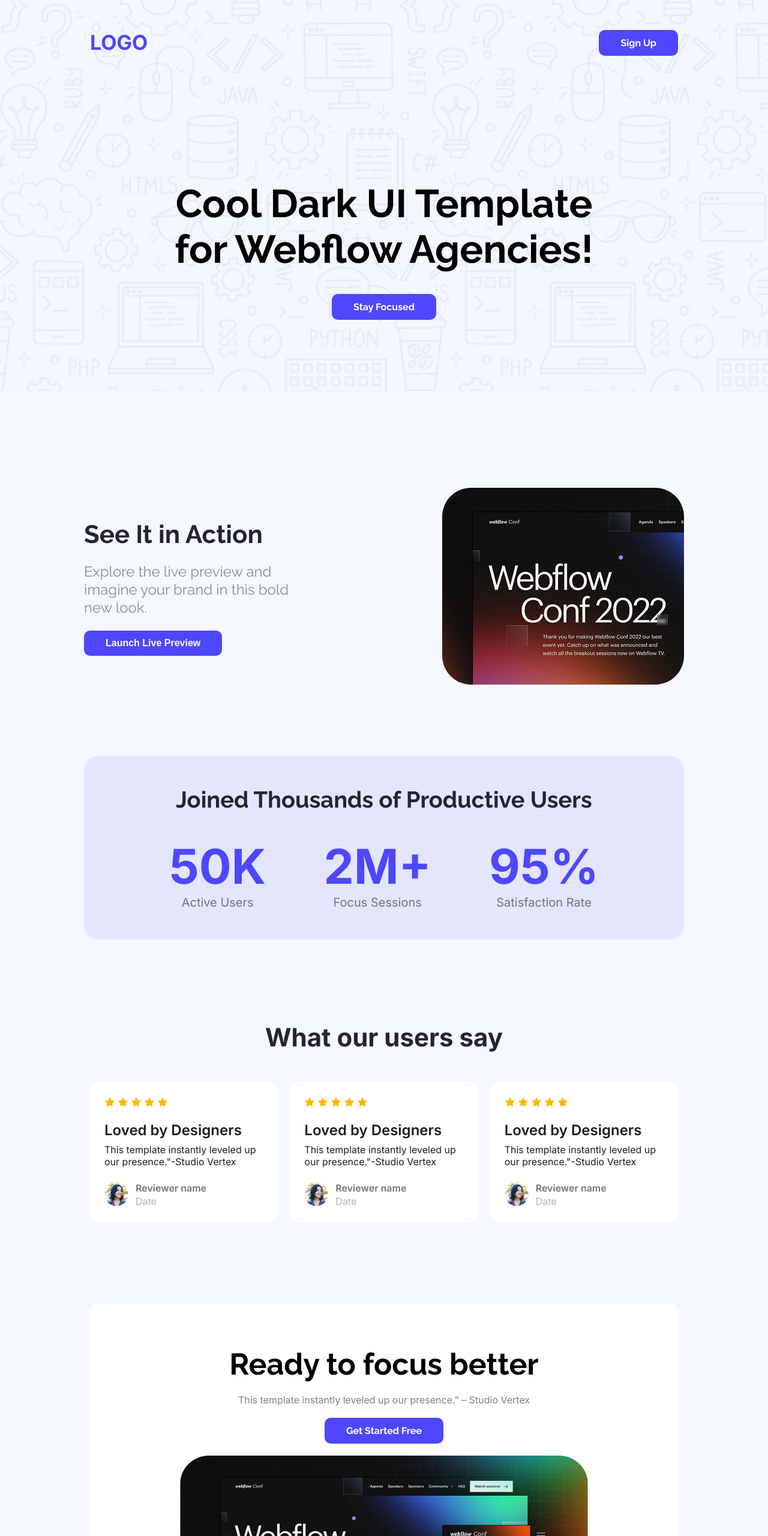
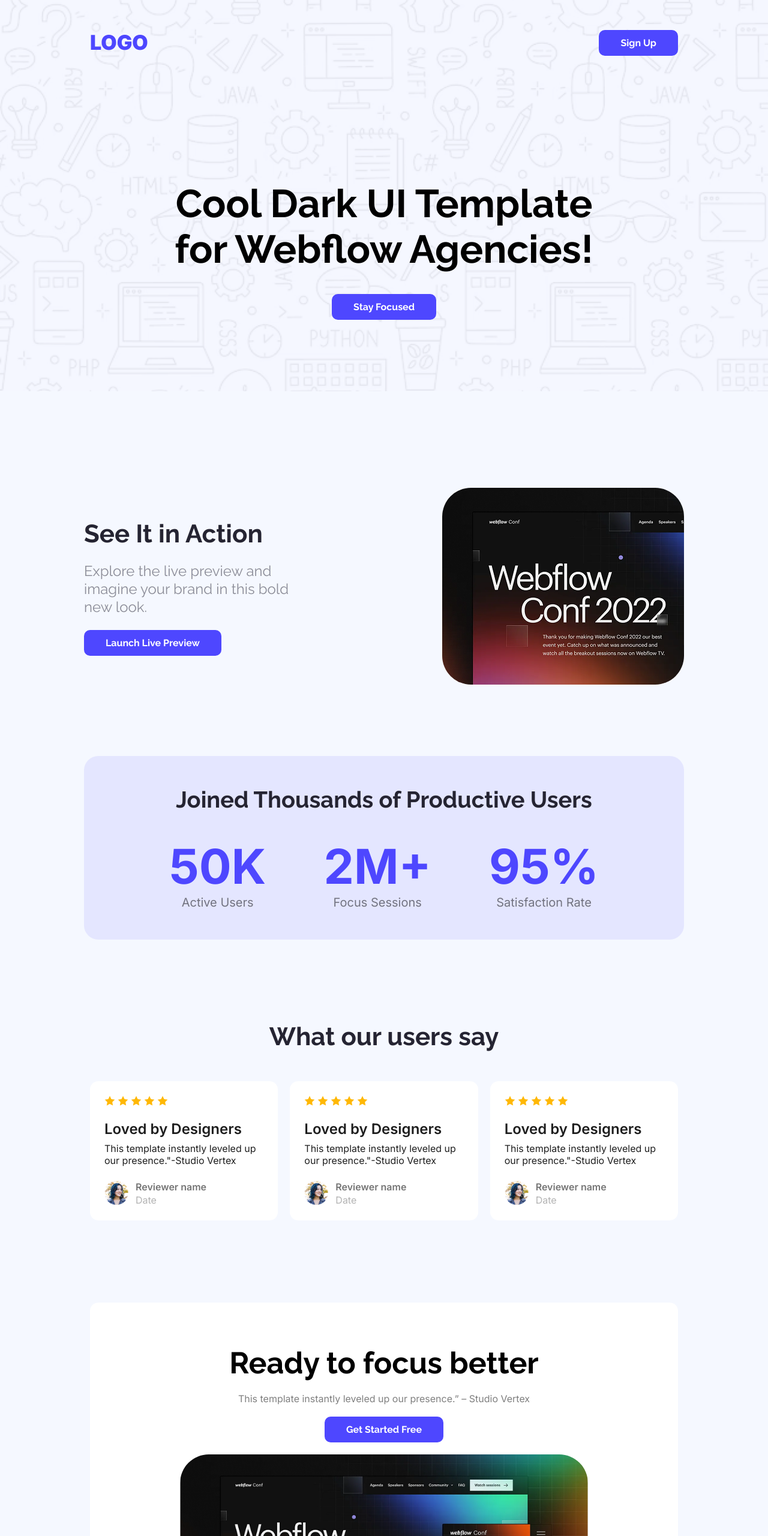
Before and after one commit to DomainExpansionn/First-assignment, a plain HTML site: page index.html in a window 1280 px wide. Shown: the top 2560 px of the page at 60% size. Drawn offline with Linux system fonts and the light colour scheme.

Commit message:
Fixed the fonts

```diff
--- a/index.html
+++ b/index.html
@@ -27,7 +27,7 @@
             <div class="action-text">
                  <h3 class="action-header raleway">See It in Action</h3>
                 <p class="action-details raleway">Explore the live preview and imagine your brand in this bold new look.</p>
-                <button class="sign-up">Launch Live Preview</button>
+                <button class="sign-up raleway">Launch Live Preview</button>
 
             </div>
             <div class="action-img">
@@ -45,7 +45,7 @@
             </div>
         </div>
         <div class="users inter">
-            <h3 class="what-users">What our users say</h3>
+            <h3 class="what-users raleway">What our users say</h3>
             <div class="overall-feedback">
                 <div class="users-card">
                     <div class="five-star">
@@ -118,7 +118,7 @@
                 <p class="contact-title raleway">Let's Get in Touch</p>
 
             <!-- <div class="form-div"> -->
-                <form class="form">
+                <form class="form inter">
                     <label for="email">Email:</label><br>
                     <input type="email" id="email" name="email" placeholder="example@email.com"><br><br>
 
@@ -128,7 +128,7 @@
                     <label for="message">Message:</label><br>
                     <textarea id="message" name="message" placeholder="Write your message..." rows="7" cols="30"></textarea><br><br>
 
-                    <button class="contact-btn sign-up" type="submit">Get in Touch</button>
+                    <button class="contact-btn sign-up raleway" type="submit">Get in Touch</button>
                 </form>
             <!-- </div> -->
 
--- a/styles/styles.css
+++ b/styles/styles.css
@@ -33,7 +33,7 @@ body{
 .logo{
     font-size: 34px;
     margin: 0px;
-
+    font-weight: 900;
 }
 .sign-up{
     padding: 12px 36px;
@@ -129,6 +129,7 @@ body{
 .overall-feedback{
     display: flex;
     gap: 20px;
+    justify-content: space-between;
 }
 .users-card{
     background-color: white;
```
